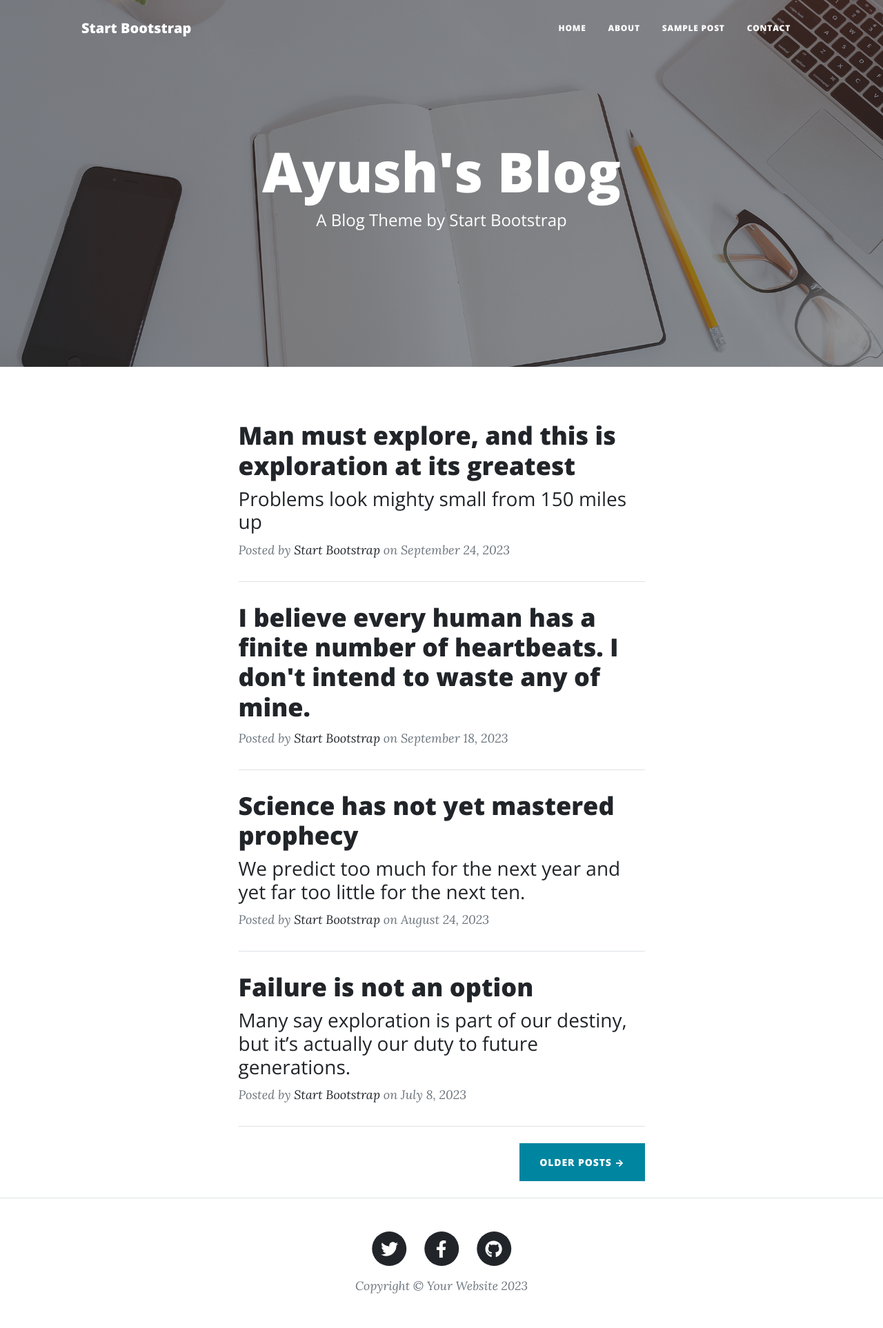
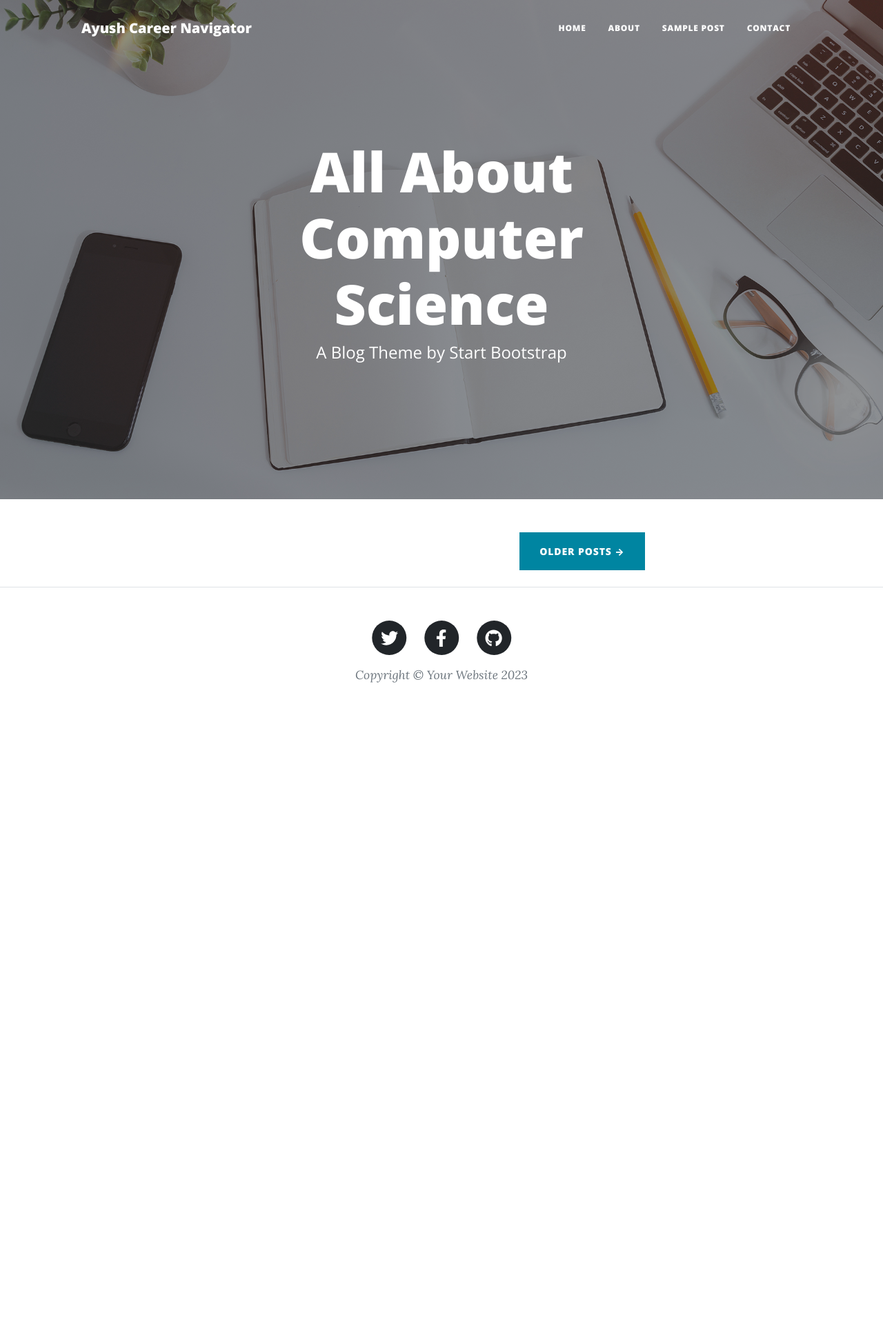
Before and after one commit to Ayushcodespy/customizable_blog_app, a Flask app: page / in a window 1280 px wide. Shown: the whole page at 69% size. After the commit the page ends 990 px from the top, so only its background shows below. Run offline with Flask 3, Linux system fonts and the light colour scheme; some libraries are stand-ins or nearby versions.

Commit message:
A blog app developed by me which can be customized..

```diff
--- a/myApp/app.py
+++ b/myApp/app.py
@@ -41,13 +41,18 @@ class Post(db.Model):
     __tablename__ = 'posts'
     sno = db.Column(db.Integer, primary_key=True)
     title = db.Column(db.String(80), nullable=False)
+    slug = db.Column(db.String(25), nullable=False)
+    tagline = db.Column(db.String(25), nullable=False)
     content = db.Column(db.Text, nullable=False)
+    img_url = db.Column(db.String(25), nullable=False)
     date = db.Column(db.DateTime, nullable=False)
 
 
-@app.route('/')
+
+@app.route('/', methods=['GET'])
 def index():  # put application's code here
-    return render_template('index.html', param=params)
+    posts = Post.query.all()
+    return render_template('index.html', param=params, posts=posts)
 
 
 @app.route('/about')
@@ -81,11 +86,10 @@ def contact():
     return render_template('contact.html', param=params)
 
 
-@app.route('/post', methods=['GET'])
-def posts():
-    posts = Post.query.all()
-
-    return render_template('post.html', param=params, posts=posts)
+@app.route("/post/<string:post_slug>", methods=['GET'])
+def post_route(post_slug):
+    post = Post.query.filter_by(slug=post_slug).first()
+    return render_template('post.html', param=params, post=post)
 
 
 if __name__ == '__main__':
--- a/myApp/config.json
+++ b/myApp/config.json
@@ -7,10 +7,12 @@
     "tw_url": "https://twitter.com/cleanblog",
     "fb_url": "https://facebook.com/cleanblog",
     "gh_url": "https://github.com/cleanblog",
-    "blog_name": "Ayush's Blog",
+    "blog_name": "Ayush Career Navigator",
     "mail_username": "patelayush.satna@gmail.com",
     "mail_password": "jlyw stso gslm vbey",
-    "rec_gmail_username": "codestech01@gmail.com"
+    "rec_gmail_username": "codestech01@gmail.com",
+
+    "home_title": "All About Computer Science"
   }
 
 }
--- a/myApp/templates/index.html
+++ b/myApp/templates/index.html
@@ -7,7 +7,7 @@
                 <div class="row gx-4 gx-lg-5 justify-content-center">
                     <div class="col-md-10 col-lg-8 col-xl-7">
                         <div class="site-heading">
-                            <h1>{{ param['blog_name'] }}</h1>
+                            <h1>{{ param['home_title'] }}</h1>
                             <span class="subheading">A Blog Theme by Start Bootstrap</span>
                         </div>
                     </div>
@@ -19,59 +19,22 @@
             <div class="row gx-4 gx-lg-5 justify-content-center">
                 <div class="col-md-10 col-lg-8 col-xl-7">
                     <!-- Post preview-->
+                    {% for post in posts %}
                     <div class="post-preview">
-                        <a href="post.html">
-                            <h2 class="post-title">Man must explore, and this is exploration at its greatest</h2>
-                            <h3 class="post-subtitle">Problems look mighty small from 150 miles up</h3>
+                        <a href="/post/{{post.slug}}">
+                            <h2 class="post-title">{{ post.title }}</h2>
+                            <h3 class="post-subtitle">{{ post.tagline }}</h3>
                         </a>
                         <p class="post-meta">
                             Posted by
                             <a href="#!">Start Bootstrap</a>
                             on September 24, 2023
                         </p>
+                        <p>{{ post.content[0:120]}}...</p>
                     </div>
                     <!-- Divider-->
                     <hr class="my-4" />
-                    <!-- Post preview-->
-                    <div class="post-preview">
-                        <a href="post.html"><h2 class="post-title">I believe every human has a finite number of heartbeats. I don't intend to waste any of mine.</h2></a>
-                        <p class="post-meta">
-                            Posted by
-                            <a href="#!">Start Bootstrap</a>
-                            on September 18, 2023
-                        </p>
-                    </div>
-                    <!-- Divider-->
-                    <hr class="my-4" />
-                    <!-- Post preview-->
-                    <div class="post-preview">
-                        <a href="post.html">
-                            <h2 class="post-title">Science has not yet mastered prophecy</h2>
-                            <h3 class="post-subtitle">We predict too much for the next year and yet far too little for the next ten.</h3>
-                        </a>
-                        <p class="post-meta">
-                            Posted by
-                            <a href="#!">Start Bootstrap</a>
-                            on August 24, 2023
-                        </p>
-                    </div>
-                    <!-- Divider-->
-                    <hr class="my-4" />
-                    <!-- Post preview-->
-                    <div class="post-preview">
-                        <a href="post.html">
-                            <h2 class="post-title">Failure is not an option</h2>
-                            <h3 class="post-subtitle">Many say exploration is part of our destiny, but it’s actually our duty to future generations.</h3>
-                        </a>
-                        <p class="post-meta">
-                            Posted by
-                            <a href="#!">Start Bootstrap</a>
-                            on July 8, 2023
-                        </p>
-                    </div>
-                    <!-- Divider-->
-                    <hr class="my-4" />
-                    <!-- Pager-->
+                    {% endfor %}
                     <div class="d-flex justify-content-end mb-4"><a class="btn btn-primary text-uppercase" href="#!">Older Posts →</a></div>
                 </div>
             </div>
--- a/myApp/templates/navbar.html
+++ b/myApp/templates/navbar.html
@@ -5,7 +5,7 @@
         <meta name="viewport" content="width=device-width, initial-scale=1, shrink-to-fit=no" />
         <meta name="description" content="" />
         <meta name="author" content="" />
-        <title>{{ param['blog_name'] }} - Start Bootstrap Theme</title>
+        <title>{{ param['blog_name'] }}</title>
         <link rel="icon" type="image/x-icon" href="{{ url_for('static', filename="assets/favicon.ico") }}" />
         <!-- Font Awesome icons (free version)-->
         <script src="https://use.fontawesome.com/releases/v6.3.0/js/all.js" crossorigin="anonymous"></script>
@@ -19,7 +19,7 @@
         <!-- Navigation-->
         <nav class="navbar navbar-expand-lg navbar-light" id="mainNav">
             <div class="container px-4 px-lg-5">
-                <a class="navbar-brand" href="index.html">Start Bootstrap</a>
+                <a class="navbar-brand" href="/">{{ param['blog_name'] }}</a>
                 <button class="navbar-toggler" type="button" data-bs-toggle="collapse" data-bs-target="#navbarResponsive" aria-controls="navbarResponsive" aria-expanded="false" aria-label="Toggle navigation">
                     Menu
                     <i class="fas fa-bars"></i>
```
Also changed, not shown: myApp/templates/post.html (+6 -14 lines).
